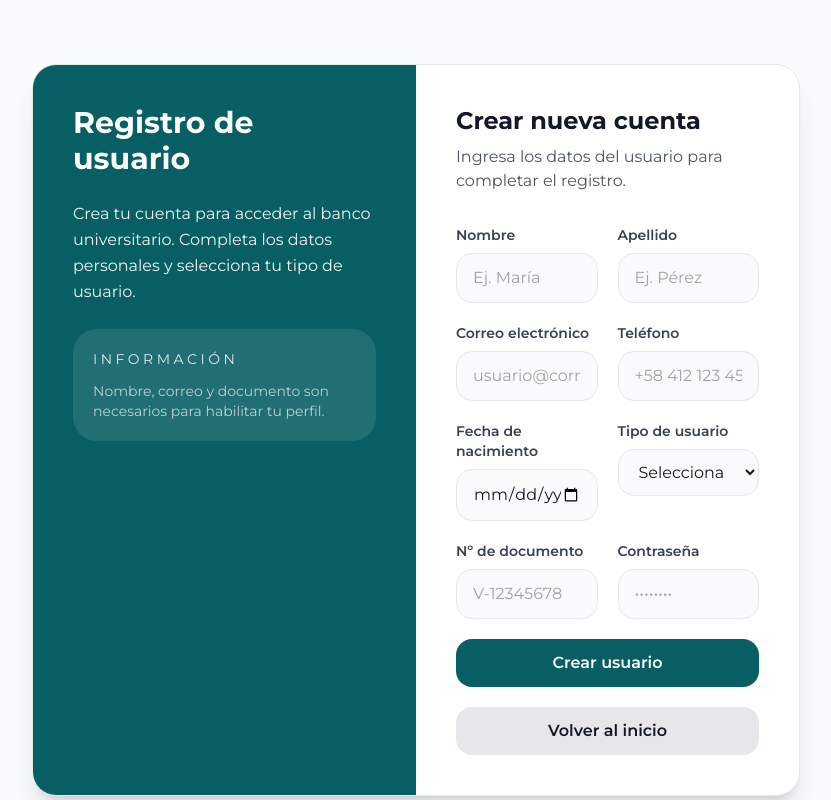
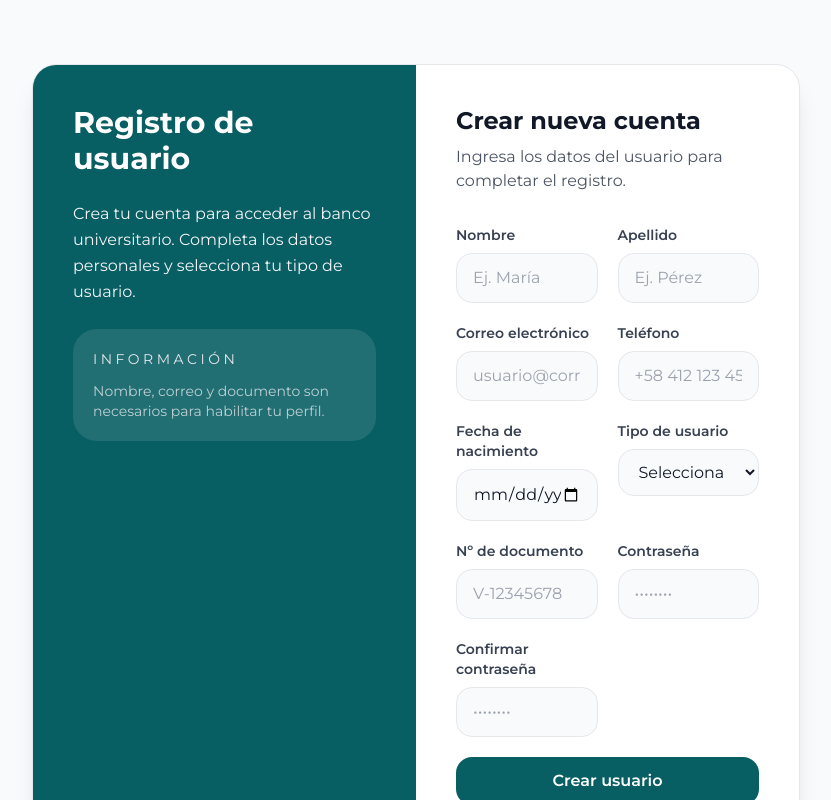
Before and after one commit to elujs/web-banco-universitario, a Vue app: page /register in a window 1280 px wide. Shown: the top 800 px of the page, without its empty margins (224-1055 px from the left). Built offline with nearby package versions, Linux system fonts and the light colour scheme.

Commit message:
se agrego el campo de confirmar contraseña.

```diff
--- a/src/views/UserRegister.vue
+++ b/src/views/UserRegister.vue
@@ -131,6 +131,19 @@
                   class="w-full px-4 py-3 rounded-2xl border border-gray-200 bg-gray-50 text-gray-900 focus:outline-none focus:ring-2 focus:ring-[#085F63] transition"
                 />
               </div>
+
+              <div>
+                <label class="block text-sm font-semibold text-gray-700 mb-2" for="confirmarContrasena">
+                  Confirmar contraseña
+                </label>
+                <input
+                  id="confirmarContrasena"
+                  type="text"
+                  placeholder="••••••••"
+                  class="w-full px-4 py-3 rounded-2xl border border-gray-200 bg-gray-50 text-gray-900 focus:outline-none focus:ring-2 focus:ring-[#085F63] transition"
+                />
+              </div>
+
             </div>
 
             <button
```
